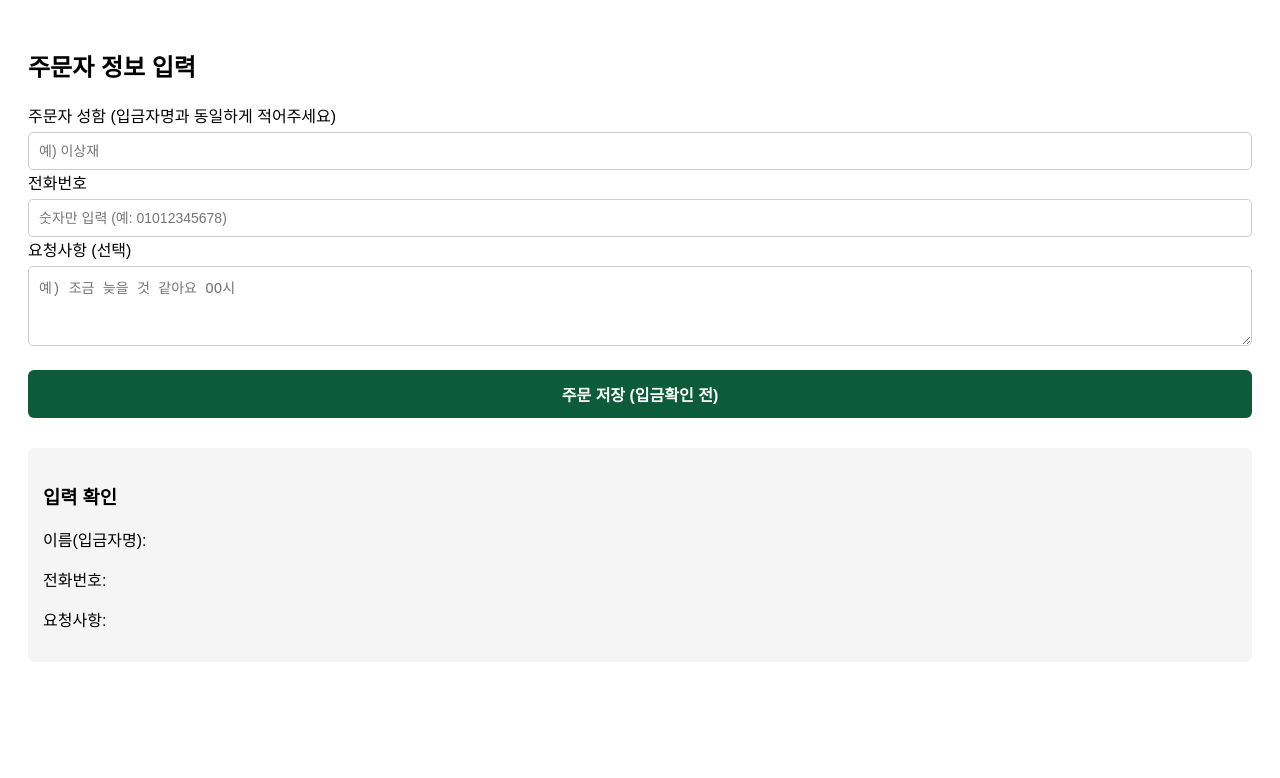
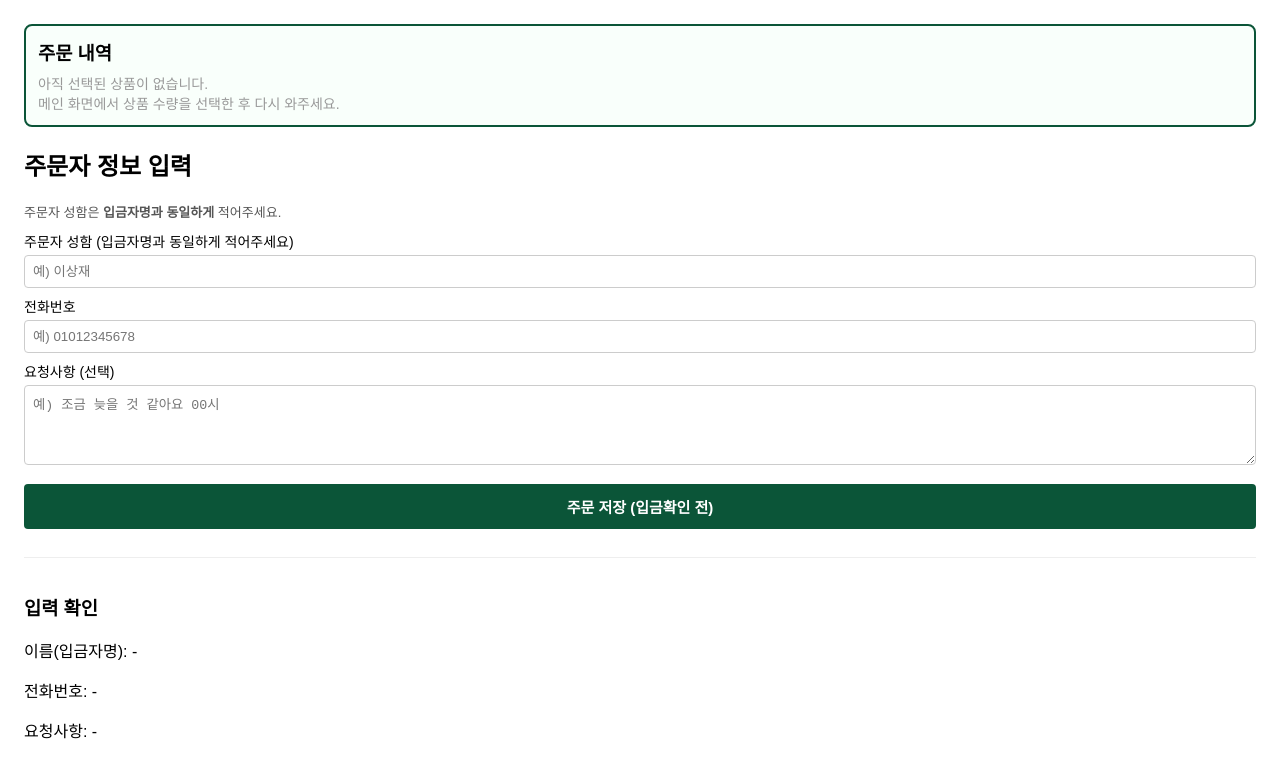
Before and after one commit to Lee-sangjae-jpg/ssanjae-offline-order, a Next.js app: page /checkout in a window 1280 px wide. Shown: the top 778 px of the page. Built offline with nearby package versions, Linux system fonts and the light colour scheme.

Commit message:
Update checkout.js

```diff
--- a/pages/checkout.js
+++ b/pages/checkout.js
@@ -1,146 +1,260 @@
-import { useState, useEffect } from "react";
+// pages/checkout.js
+import { useEffect, useState } from "react";
 
 export default function Checkout() {
-  // ---- 입력값 상태 ----
-  const [name, setName] = useState("");   // 주문자 성함(입금자명)
-  const [phone, setPhone] = useState(""); // 전화번호
-  const [memo, setMemo] = useState("");   // 요청사항(선택)
+  const [cart, setCart] = useState({ items: [], totalPrice: 0 });
 
-  // 브라우저에 저장된 이름/전화번호 불러오기 (단골 편의)
+  const [name, setName] = useState("");
+  const [phone, setPhone] = useState("");
+  const [memo, setMemo] = useState("");
+
   useEffect(() => {
     if (typeof window === "undefined") return;
-    const savedName = window.localStorage.getItem("ssanjae-name") || "";
-    const savedPhone = window.localStorage.getItem("ssanjae-phone") || "";
-    setName(savedName);
-    setPhone(savedPhone);
+
+    const raw = window.localStorage.getItem("ssanjae-current-cart");
+    if (!raw) return;
+
+    try {
+      const parsed = JSON.parse(raw);
+      setCart({
+        items: parsed.items || [],
+        totalPrice: parsed.totalPrice || 0,
+      });
+    } catch (e) {
+      console.error(e);
+    }
   }, []);
 
-  // 주문 저장 (입금확인 전 상태로 추가)
-  const handleSubmit = () => {
-    const trimmedName = name.trim();
-    const onlyDigitsPhone = phone.replace(/[^0-9]/g, "");
-
-    if (!trimmedName) {
-      alert("주문자 성함을 입력해 주세요. (입금자명과 동일해야 합니다)");
+  const handleSaveOrder = () => {
+    if (cart.items.length === 0) {
+      alert("주문 내역이 없습니다. 메인 화면에서 상품을 선택해 주세요.");
       return;
     }
-    if (onlyDigitsPhone.length < 10) {
-      alert("연락 가능한 휴대폰 번호를 숫자만으로 입력해 주세요.");
+    if (!name.trim()) {
+      alert("주문자 성함(입금자명)을 입력해 주세요.");
+      return;
+    }
+    if (!phone.trim()) {
+      alert("전화번호를 입력해 주세요.");
       return;
     }
 
-    // 이름/전화번호는 단골 편의를 위해 로컬에 저장
-    if (typeof window !== "undefined") {
-      window.localStorage.setItem("ssanjae-name", trimmedName);
-      window.localStorage.setItem("ssanjae-phone", onlyDigitsPhone);
+    if (typeof window === "undefined") return;
+
+    const rawOrders = window.localStorage.getItem("ssanjae-orders") || "[]";
+    let orders = [];
+    try {
+      orders = JSON.parse(rawOrders);
+    } catch (e) {
+      orders = [];
     }
 
-    // 주문 목록에 새 주문 추가 (입금확인 전 상태)
-    if (typeof window !== "undefined") {
-      const raw = window.localStorage.getItem("ssanjae-orders") || "[]";
-      const orders = JSON.parse(raw);
-
     const newOrder = {
-        id: Date.now(),              // 임시 주문 ID
-        name: trimmedName,           // 주문자 성함 = 입금자명
-        phone: onlyDigitsPhone,      // 연락처
-        memo,                        // 요청사항
-        status: "pending",           // 입금확인 전
-        createdAt: new Date().toISOString(),
+      id: Date.now(), // 주문 ID
+      items: cart.items,
+      totalPrice: cart.totalPrice,
+      name,
+      phone,
+      memo,
+      status: "pending", // 입금확인 전
+      createdAt: Date.now(),
     };
 
     orders.push(newOrder);
     window.localStorage.setItem("ssanjae-orders", JSON.stringify(orders));
-    }
+
+    // 현재 장바구니는 비워 두는 게 안전
+    window.localStorage.removeItem("ssanjae-current-cart");
 
     alert(
-      "주문이 '입금확인 전' 상태로 저장되었습니다.\n" +
-        "입금 후에는 사장님이 관리자 화면에서 '입금완료'로 변경해 주실 거예요."
+      [
+        "주문 정보가 저장되었습니다.",
+        "",
+        `주문자: ${name}`,
+        `전화번호: ${phone}`,
+        `총 금액: ${cart.totalPrice.toLocaleString()}원`,
+        "",
+        "주문 후 아래 계좌로 입금 부탁드립니다.",
+        "이상재(싼재네마켓) 560501-01-741443",
+      ].join("\n")
     );
-
-    // 폼 초기화 (원하면 메모만 비우고 이름/전화번호는 유지해도 됨)
-    setMemo("");
   };
 
   return (
-    <div style={{ padding: "20px", fontFamily: "sans-serif" }}>
+    <div style={{ padding: "16px", fontFamily: "sans-serif" }}>
+      {/* 1. 주문 내역 + 계좌 안내 박스 */}
+      <div
+        style={{
+          border: "2px solid #0B5538",
+          borderRadius: "8px",
+          padding: "12px",
+          marginBottom: "20px",
+          background: "#f9fffb",
+        }}
+      >
+        <h3 style={{ marginTop: 0, marginBottom: "8px" }}>주문 내역</h3>
+
+        {cart.items.length === 0 ? (
+          <div style={{ color: "#999", fontSize: "14px" }}>
+            아직 선택된 상품이 없습니다.
+            <br />
+            메인 화면에서 상품 수량을 선택한 후 다시 와주세요.
+          </div>
+        ) : (
+          <>
+            <table
+              style={{
+                width: "100%",
+                borderCollapse: "collapse",
+                marginBottom: "8px",
+                fontSize: "14px",
+              }}
+            >
+              <thead>
+                <tr>
+                  <th style={th}>품목</th>
+                  <th style={th}>수량</th>
+                  <th style={th}>금액</th>
+                </tr>
+              </thead>
+              <tbody>
+                {cart.items.map((item) => (
+                  <tr key={item.id}>
+                    <td style={td}>{item.name}</td>
+                    <td style={td}>{item.quantity}개</td>
+                    <td style={td}>
+                      {(item.price * item.quantity).toLocaleString()}원
+                    </td>
+                  </tr>
+                ))}
+              </tbody>
+            </table>
+
+            <div
+              style={{
+                textAlign: "right",
+                fontWeight: "bold",
+                marginBottom: "8px",
+              }}
+            >
+              총 금액: {cart.totalPrice.toLocaleString()}원
+            </div>
+
+            <div style={{ fontSize: "13px", lineHeight: 1.6 }}>
+              <div>
+                <b>입금 계좌</b>: 이상재(싼재네마켓) 560501-01-741443
+              </div>
+              <div style={{ color: "#d35400", fontWeight: "bold" }}>
+                ※ 주문 후 입금 부탁드립니다.
+              </div>
+            </div>
+          </>
+        )}
+      </div>
+
+      {/* 2. 주문자 정보 입력 */}
       <h2>주문자 정보 입력</h2>
 
-      {/* 주문자 성함 */}
-      <label>주문자 성함 (입금자명과 동일하게 적어주세요)</label>
+      <div style={{ marginBottom: "10px", fontSize: "13px", color: "#555" }}>
+        주문자 성함은 <b>입금자명과 동일하게</b> 적어주세요.
+      </div>
+
+      <div style={{ marginBottom: "8px" }}>
+        <label style={label}>
+          주문자 성함 (입금자명과 동일하게 적어주세요)
           <input
             type="text"
             value={name}
             onChange={(e) => setName(e.target.value)}
+            style={input}
             placeholder="예) 이상재"
-        style={inputStyle}
           />
+        </label>
+      </div>
 
-      {/* 전화번호 */}
-      <label style={{ marginTop: "15px" }}>전화번호</label>
+      <div style={{ marginBottom: "8px" }}>
+        <label style={label}>
+          전화번호
           <input
             type="text"
             value={phone}
-        onChange={(e) =>
-          setPhone(e.target.value.replace(/[^0-9]/g, ""))
-        }
-        placeholder="숫자만 입력 (예: 01012345678)"
-        maxLength={11}
-        style={inputStyle}
+            onChange={(e) => setPhone(e.target.value)}
+            style={input}
+            placeholder="예) 01012345678"
           />
+        </label>
+      </div>
 
-      {/* 메모 */}
-      <label style={{ marginTop: "15px" }}>요청사항 (선택)</label>
+      <div style={{ marginBottom: "16px" }}>
+        <label style={label}>
+          요청사항 (선택)
           <textarea
             value={memo}
             onChange={(e) => setMemo(e.target.value)}
-        placeholder="예) 조금 늦을 것 같아요 OO시 "
-        style={{ ...inputStyle, height: "80px" }}
+            style={{ ...input, height: "80px", resize: "vertical" }}
+            placeholder="예) 조금 늦을 것 같아요 00시"
           />
+        </label>
+      </div>
 
-      {/* 제출 버튼 */}
       <button
-        onClick={handleSubmit}
+        onClick={handleSaveOrder}
         style={{
-          marginTop: "20px",
           width: "100%",
           padding: "12px",
-          borderRadius: "6px",
+          backgroundColor: "#0B5538",
+          color: "white",
           border: "none",
-          backgroundColor: "#0c5c3b",
-          color: "white",
-          fontSize: "16px",
+          borderRadius: "4px",
+          fontSize: "15px",
           fontWeight: "bold",
           cursor: "pointer",
+          marginBottom: "20px",
         }}
       >
         주문 저장 (입금확인 전)
       </button>
 
-      {/* 미리보기 영역 */}
+      {/* 3. 입력 확인 박스 */}
       <div
         style={{
-          marginTop: "30px",
-          padding: "15px",
-          background: "#f5f5f5",
-          borderRadius: "6px",
+          borderTop: "1px solid #eee",
+          paddingTop: "16px",
+          marginTop: "8px",
         }}
       >
         <h3>입력 확인</h3>
-        <p>이름(입금자명): {name}</p>
-        <p>전화번호: {phone}</p>
-        <p>요청사항: {memo}</p>
+        <p>이름(입금자명): {name || "-"}</p>
+        <p>전화번호: {phone || "-"}</p>
+        <p>요청사항: {memo || "-"}</p>
       </div>
     </div>
   );
 }
 
-const inputStyle = {
+const th = {
+  borderBottom: "1px solid #ccc",
+  padding: "4px 6px",
+  textAlign: "left",
+  background: "#f3f3f3",
+};
+
+const td = {
+  borderBottom: "1px solid #eee",
+  padding: "4px 6px",
+};
+
+const label = {
+  display: "block",
+  fontSize: "14px",
+  marginBottom: "4px",
+};
+
+const input = {
   width: "100%",
-  padding: "10px",
-  marginTop: "5px",
+  padding: "8px",
+  boxSizing: "border-box",
+  borderRadius: "4px",
   border: "1px solid #ccc",
-  borderRadius: "5px",
-  fontSize: "14px",
-  boxSizing: "border-box",
+  marginTop: "4px",
 };
```
Lines whose indentation alone changed are shown as unchanged.
